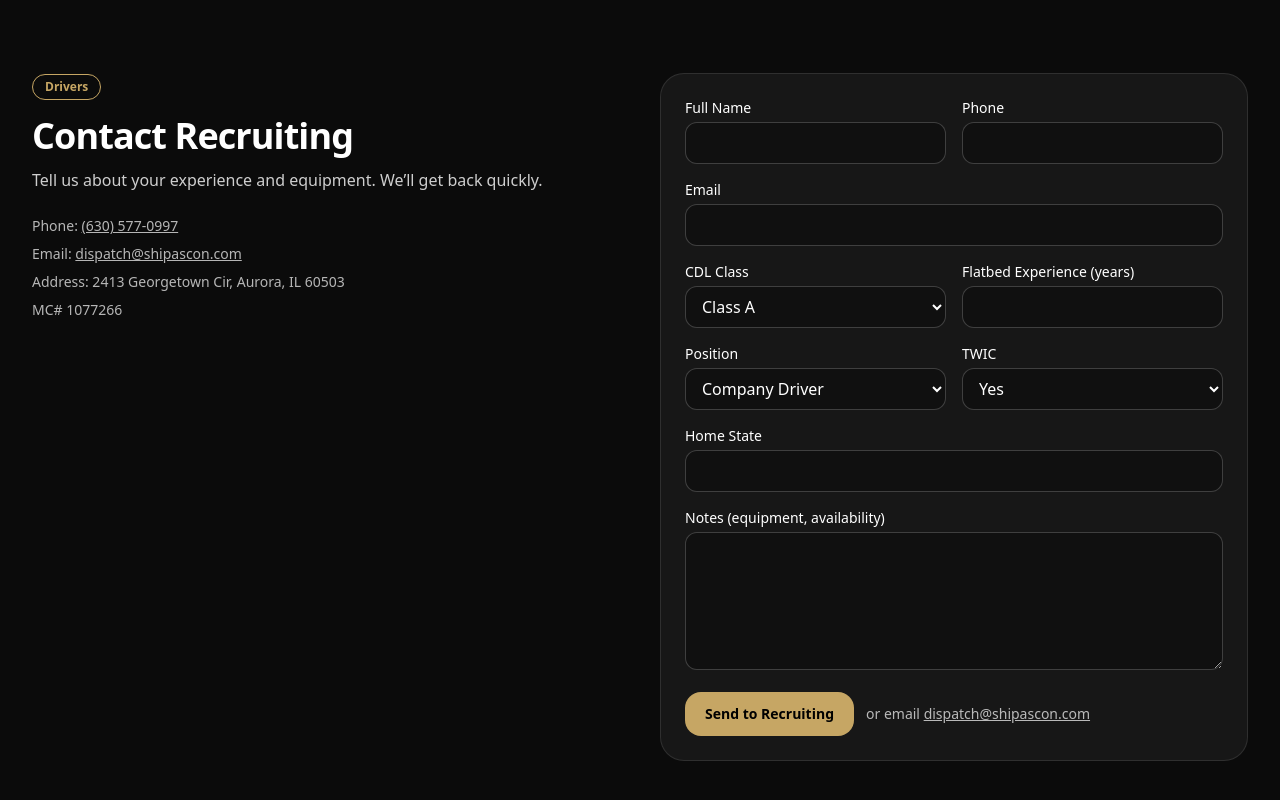
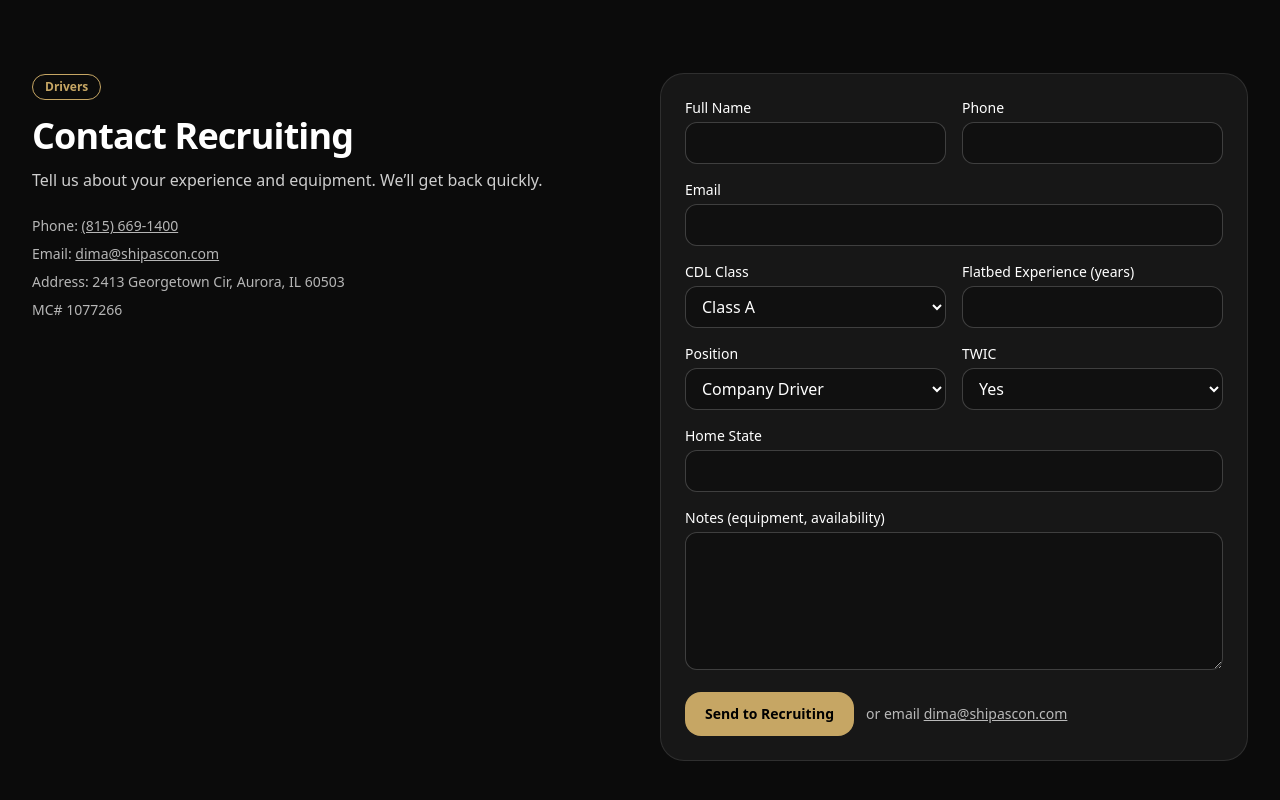
Before and after one commit to CojucariDumitru/ascon, a React (Vite) app in the folder ascon-site-pro-tailwind/: page / in a window 1280 px wide. Shown: the part 4297-5097 px from the top of the page. Built offline with nearby package versions, Linux system fonts and the light colour scheme.

Commit message:
changed ph#

```diff
--- a/ascon-site-pro-tailwind/src/App.jsx
+++ b/ascon-site-pro-tailwind/src/App.jsx
@@ -356,7 +356,7 @@ const Safety = () => (
               <p className="text-sm text-gray-600">MC# 1077266</p>
               <p className="text-lg font-semibold">ASCON GROUP INC</p>
               <p className="text-sm text-gray-600">2413 Georgetown Cir, Aurora, IL 60503</p>
-              <p className="mt-2 text-sm text-gray-600">Email: dispatch@shipascon.com · Tel: (630) 577-0997</p>
+              <p className="mt-2 text-sm text-gray-600">Email: dima@shipascon.com · Tel: (815) 669-1400</p>
             </div>
           </div>
         </div>
@@ -498,7 +498,7 @@ const Contact = () => {
       setOk(true);
       formRef.current?.reset();
     } catch (e) {
-      setErr("Message not sent. Please email dispatch@shipascon.com or call (630) 577-0997.");
+      setErr("Message not sent. Please email dima@shipascon.com or call (815) 669-1400.");
     } finally {
       setLoading(false);
     }
@@ -514,14 +514,14 @@ const Contact = () => {
             <div className="mt-6 space-y-2 text-sm text-white/70">
               <div>
                 Phone:{" "}
-                <a href="tel:+16305770997" className="underline">
-                  (630) 577-0997
+                <a href="tel:+18156691400" className="underline">
+                  (815) 669-1400
                 </a>
               </div>
               <div>
                 Email:{" "}
-                <a href="mailto:dispatch@shipascon.com" className="underline">
-                  dispatch@shipascon.com
+                <a href="mailto:dima@shipascon.com" className="underline">
+                  dima@shipascon.com
                 </a>
               </div>
               <div>Address: 2413 Georgetown Cir, Aurora, IL 60503</div>
@@ -584,8 +584,8 @@ const Contact = () => {
               </Button>
               <span className="text-sm text-white/70">
                 or email{" "}
-                <a href="mailto:dispatch@shipascon.com" className="underline">
-                  dispatch@shipascon.com
+                <a href="mailto:dima@shipascon.com" className="underline">
+                  dima@shipascon.com
                 </a>
               </span>
             </div>
@@ -757,13 +757,13 @@ const Footer = () => (
           <div className="font-semibold">Contact</div>
           <ul className="mt-3 space-y-2 text-sm text-white/70">
             <li>
-              <a href="mailto:dispatch@shipascon.com" className="hover:underline">
+              <a href="mailto:dima@shipascon.com" className="hover:underline">
                 dima@shipascon.com
               </a>
             </li>
             <li>
-              <a href="tel:+16305770997" className="hover:underline">
-                (630) 577-0997
+              <a href="tel:+8156691400" className="hover:underline">
+                (815) 669-1400
               </a>
             </li>
             <li>Aurora, IL</li>
@@ -807,7 +807,7 @@ export default function App() {
       name: "ASCON GROUP INC",
       url: window.location.href,
       email: "dima@shipascon.com",
-      telephone: "+16305770997",
+      telephone: "+18156691400",
       address: {
         "@type": "PostalAddress",
         streetAddress: "2413 Georgetown Cir",
```
